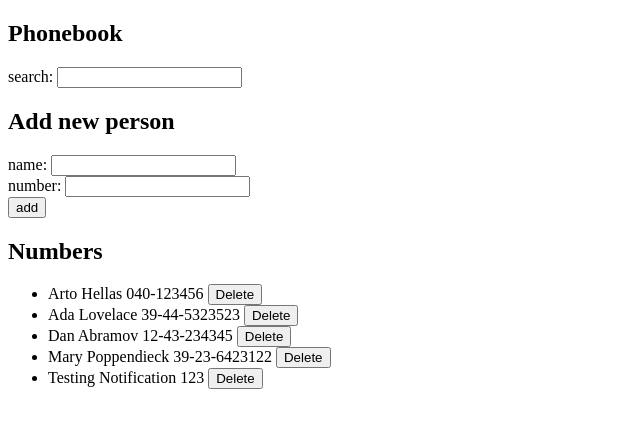
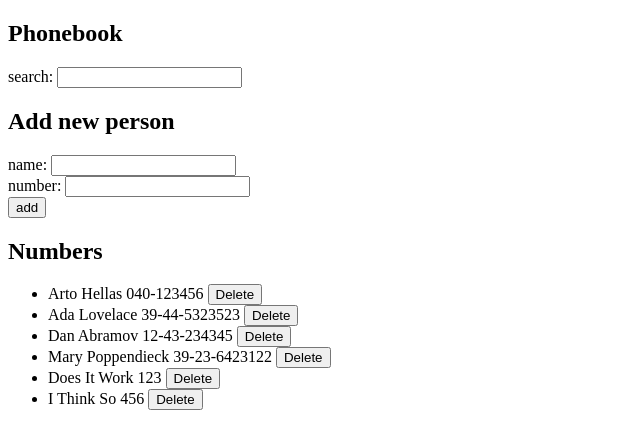
Before and after one commit to codenamecat/fullstackopen-course, a React app in the folder part2-exercises/puhelinluettelo/: page / in a window 1280 px wide. Shown: the top 448 px of the page, without its empty margins (0-640 px from the left). Built offline with nearby package versions, Linux system fonts and the light colour scheme; data requests are answered from the project's data file; the HTML template or start-up script is replaced by a standard one.

Commit message:
2.17 done

```diff
--- a/part2-exercises/puhelinluettelo/db.json
+++ b/part2-exercises/puhelinluettelo/db.json
@@ -21,8 +21,13 @@
       "id": 4
     },
     {
-      "name": "Testing Notification",
+      "name": "Does It Work",
       "number": "123",
+      "id": 5
+    },
+    {
+      "name": "I Think So",
+      "number": "456",
       "id": 6
     }
   ]
--- a/part2-exercises/puhelinluettelo/src/App.jsx
+++ b/part2-exercises/puhelinluettelo/src/App.jsx
@@ -7,6 +7,7 @@ const App = () => {
   const [newNumber, setNewNumber] = useState('')
   const [search, setSearch] = useState('')
   const [notifMessage, setNotifMessage] = useState('')
+  const [errorMessage, setErrorMessage] = useState('')
 
   useEffect(() => {
     peopleService
@@ -35,12 +36,21 @@ const App = () => {
     const existingPerson = persons.find(person => person.name === newName)
 
     if (existingPerson) {
+
       peopleService.changePerson(existingPerson, newNumber)
-
-      setNotifMessage(`Changed the number for ${existingPerson.name}`)
-      setTimeout(() => {
-        setNotifMessage(null)
-      }, 4000)
+        .then(res => {
+          if (res?.response.status === 404) {
+            setErrorMessage(`Information of ${existingPerson.name} has already been removed from server`)
+            setTimeout(() => {
+              setErrorMessage(null)
+            }, 4000)
+          } else {
+            setNotifMessage(`Changed the number for ${existingPerson.name}`)
+            setTimeout(() => {
+              setNotifMessage(null)
+            }, 4000)
+          }
+        })
 
       setNewName('')
       setNewNumber('')
@@ -64,7 +74,7 @@ const App = () => {
   return (
     <div>
       <h2>Phonebook</h2>
-      <Notification message={notifMessage} />
+      <Notification notifMessage={notifMessage} errorMessage={errorMessage} />
       <SearchPerson search={search} handleChange={handleSearchChange} />
       <h2>Add new person</h2>
       <AddPerson newName={newName} newNumber={newNumber} handleSubmit={addName} handleNameChange={handleNameChange} handleNumberChange={handleNumberChange} />
@@ -124,7 +134,7 @@ const Number = ({ person, changeMessage }) => {
   return <li>{person.name} {person.number} <button onClick={() => deleteNumber(person.id, person.name)}>Delete</button></li>
 }
 
-const Notification = ({ message }) => {
+const Notification = ({ notifMessage, errorMessage }) => {
 
   const notificationStyle = {
     backgroundColor: 'lightgreen',
@@ -133,11 +143,22 @@ const Notification = ({ message }) => {
     marginBottom: 10,
   }
 
-  if (message === null) {
+  const errorStyle = {
+    backgroundColor: '#ff7575',
+    fontWeight:'bold',
+    fontSize: 20,
+    marginBottom: 10
+  }
+
+  if (notifMessage === null && errorMessage === null) {
     return null
+  } else if (notifMessage) {
+    return (
+      <div style={notificationStyle}>{notifMessage}</div>
+    )
   } else {
     return (
-      <div style={notificationStyle}>{message}</div>
+      <div style={errorStyle}>{errorMessage}</div>
     )
   }
 }
--- a/part2-exercises/puhelinluettelo/src/services/people.js
+++ b/part2-exercises/puhelinluettelo/src/services/people.js
@@ -20,7 +20,12 @@ const changePerson = (personToChange, newNumber) => {
   const confirmation = window.confirm(`${personToChange.name} is already added to the phonebook, replace the old number with a new one?`)
   if (confirmation) {
     const changedPerson = { ...personToChange, number: newNumber }
-        axios.put(`${baseUrl}/${personToChange.id}`, changedPerson)
+    return axios.put(`${baseUrl}/${personToChange.id}`, changedPerson)
+      .then(res => res.data)
+      .catch(error => {
+        // console.log(error)
+        return error
+      })
   }
 }
 
```
Lines whose indentation alone changed are shown as unchanged.
